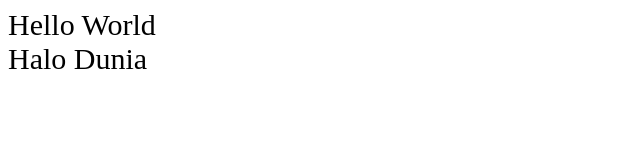
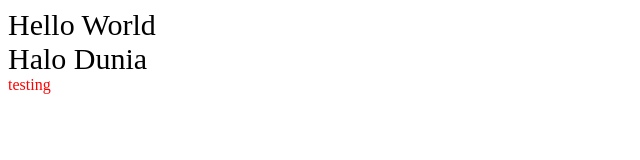
Before and after one commit to fandok/fer-wave-15-gold, a plain HTML site: page index.html in a window 1280 px wide. Shown: the full height of the page, 0-640 px from the left. Drawn offline with Linux system fonts and the light colour scheme.

Commit message:
add new line in body

```diff
--- a/index.html
+++ b/index.html
@@ -8,6 +8,7 @@
 <body>
     <div style="font-size: 30px">Hello World</div>
     <div style="font-size: 30px">Halo Dunia</div>
+    <div style="color: red;">testing</div>
 </body>
 
 </html>
```
